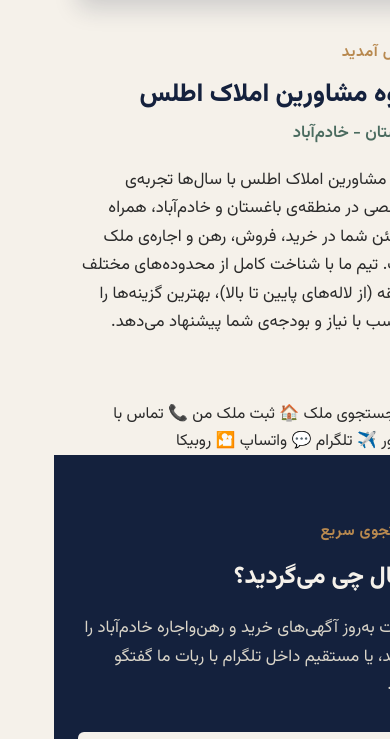
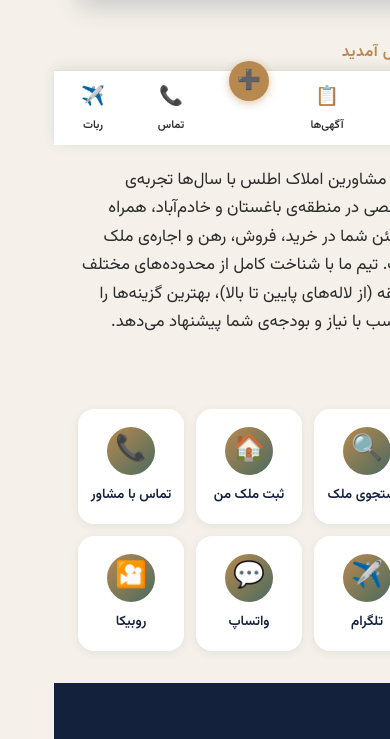
Before and after one commit to deezer1981/real-estate-site, a plain HTML site: page realestate-site/frontend/index.html in a window 390 px wide. Shown: the part 699-1438 px from the top of the page. Drawn offline with Linux system fonts and the light colour scheme; no server answers.

Commit message:
Add mobile styling for quick actions and tab bar

```diff
--- a/realestate-site/frontend/style.css
+++ b/realestate-site/frontend/style.css
@@ -91,6 +91,87 @@
 
 @media (max-width: 720px) {
   .office-intro-inner { grid-template-columns: 1fr; }
+}
+
+/* Quick actions grid (app-style, mobile-first) */
+.quick-actions {
+  background: var(--paper);
+  padding: 8px 0 32px;
+}
+.quick-grid {
+  display: grid;
+  grid-template-columns: repeat(3, 1fr);
+  gap: 12px;
+}
+.quick-card {
+  background: var(--card-bg);
+  border-radius: 16px;
+  padding: 18px 8px;
+  display: flex;
+  flex-direction: column;
+  align-items: center;
+  gap: 8px;
+  box-shadow: 0 2px 8px rgba(20,33,61,0.08);
+  color: var(--ink) !important;
+  font-size: 0.85rem;
+  font-weight: 600;
+  text-align: center;
+  transition: transform 0.15s ease;
+}
+.quick-card:hover { transform: translateY(-2px); }
+.quick-icon {
+  font-size: 1.6rem;
+  width: 48px;
+  height: 48px;
+  border-radius: 50%;
+  background: linear-gradient(135deg, var(--brass), var(--sage));
+  display: flex;
+  align-items: center;
+  justify-content: center;
+}
+
+/* Mobile bottom tab bar (app-style, hidden on desktop) */
+.mobile-tabbar {
+  display: none;
+}
+
+@media (max-width: 720px) {
+  body { padding-bottom: 64px; }
+  .mobile-tabbar {
+    display: flex;
+    position: fixed;
+    bottom: 0; left: 0; right: 0;
+    background: var(--card-bg);
+    border-top: 1px solid #E4DFD3;
+    box-shadow: 0 -2px 12px rgba(20,33,61,0.1);
+    z-index: 20;
+    padding: 6px 0;
+  }
+  .tab-item {
+    flex: 1;
+    display: flex;
+    flex-direction: column;
+    align-items: center;
+    gap: 2px;
+    color: var(--text) !important;
+    font-size: 0.7rem;
+    font-weight: 600;
+    padding: 4px 0;
+  }
+  .tab-icon { font-size: 1.2rem; }
+  .tab-item.active { color: var(--brass) !important; }
+  .tab-item-cta .tab-icon {
+    background: var(--brass);
+    color: var(--ink);
+    width: 40px;
+    height: 40px;
+    border-radius: 50%;
+    display: flex;
+    align-items: center;
+    justify-content: center;
+    margin-top: -20px;
+    box-shadow: 0 2px 8px rgba(184,137,79,0.5);
+  }
 }
 
 /* Hero */
```
